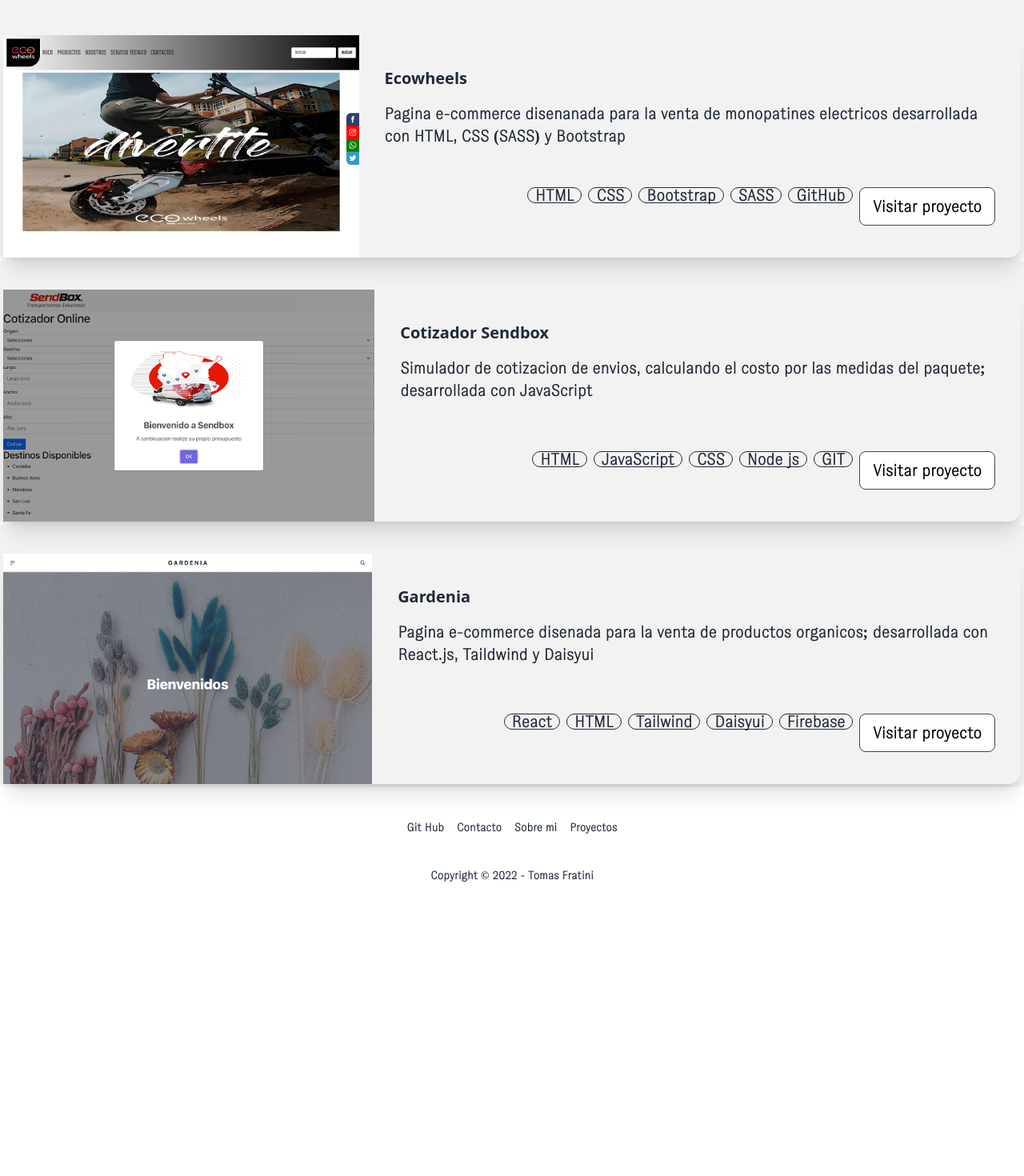
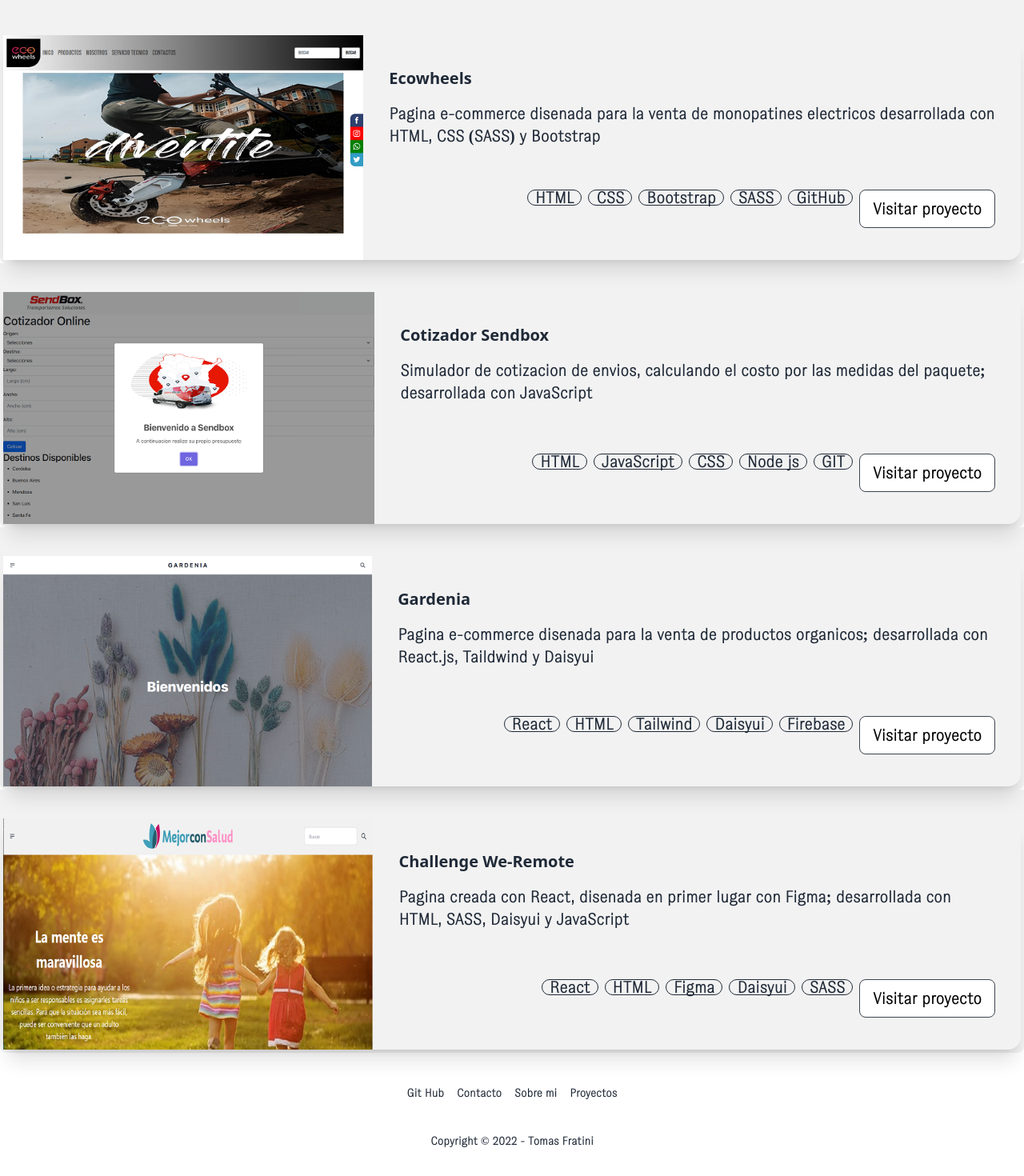
Before and after one commit to TomasFratini/Portfolio, a React (Create React App) app: page / in a window 1280 px wide. Shown: the part 860-2330 px from the top of the page at 80% size. Before the commit the page ends 2004 px from the top, so only its background shows below. Built offline with nearby package versions, Linux system fonts and the light colour scheme.

Commit message:
Add project

```diff
--- a/src/Data/ProyectList.js
+++ b/src/Data/ProyectList.js
@@ -1,13 +1,15 @@
 import ecowheels from "../img/ecowheels.png"
 import gardenia from "../img/gardenia.png"
 import sendbox from "../img/sendbox.png"
+import challenge from "../img/challenge.png"
+
 
 export const proyectList = [
 
     {id:"1",
     name:"Ecowheels",
     img: ecowheels,
-    description:"Pagina e-commerce diseñanada para la venta de monopatines electricos desarrollada con HTML, CSS (SASS) y Bootstrap",
+    description:"Pagina e-commerce diseñada para la venta de monopatines electricos desarrollada con HTML, CSS (SASS) y Bootstrap",
     web:"https://ecowheels-fratini.vercel.app/index.html",
     skil1: "HTML",
     skil2: "CSS",
@@ -36,5 +38,16 @@ export const proyectList = [
     skil3: "Tailwind",
     skil4: "Daisyui",
     skil5: "Firebase"
+},
+{id:"4",
+    name:"Challenge We-Remote",
+    img: challenge,
+    description:"Pagina creada con React, diseñada en primer lugar con Figma; desarrollada con HTML, SASS, Daisyui y JavaScript",
+    web:"https://frontend-dev-challenge-tomasfratini.vercel.app/",
+    skil1: "React",
+    skil2: "HTML",
+    skil3: "Figma",
+    skil4: "Daisyui",
+    skil5: "SASS"
 }
 ]
--- a/src/components/sobremi/Sobremi.js
+++ b/src/components/sobremi/Sobremi.js
@@ -11,7 +11,7 @@ const Sobremi = () => {
         <div className="hero-content text-center text-neutral-content">
             <div className="max-w-md">
             <h1 className="mb-5 text-3xl font-bold nav pb-52">Desarrollador de software</h1>
-            <p className="mb-5 items text-justify   ">Hi! mi nomre es Tomas Fratini y soy desarrollador de software orientado a la rama del Front end.
+            <p className="mb-5 items text-justify   ">Hi! mi nombre es Tomas Fratini y soy desarrollador de software orientado a la rama del Front end.
             He realizado la carrera de desarrollador front end en CoderHouse; en el mismo realice el curso de Desarrollo Web, JavaScript y React.
             Me encuentro sumamente motivado por aprender nuevas tecnologias y herramientas que me aporten experiencia y conocimiento en el mundo del desarrollo.
             </p>
```
Also changed, not shown: src/img/challenge.png (added).
